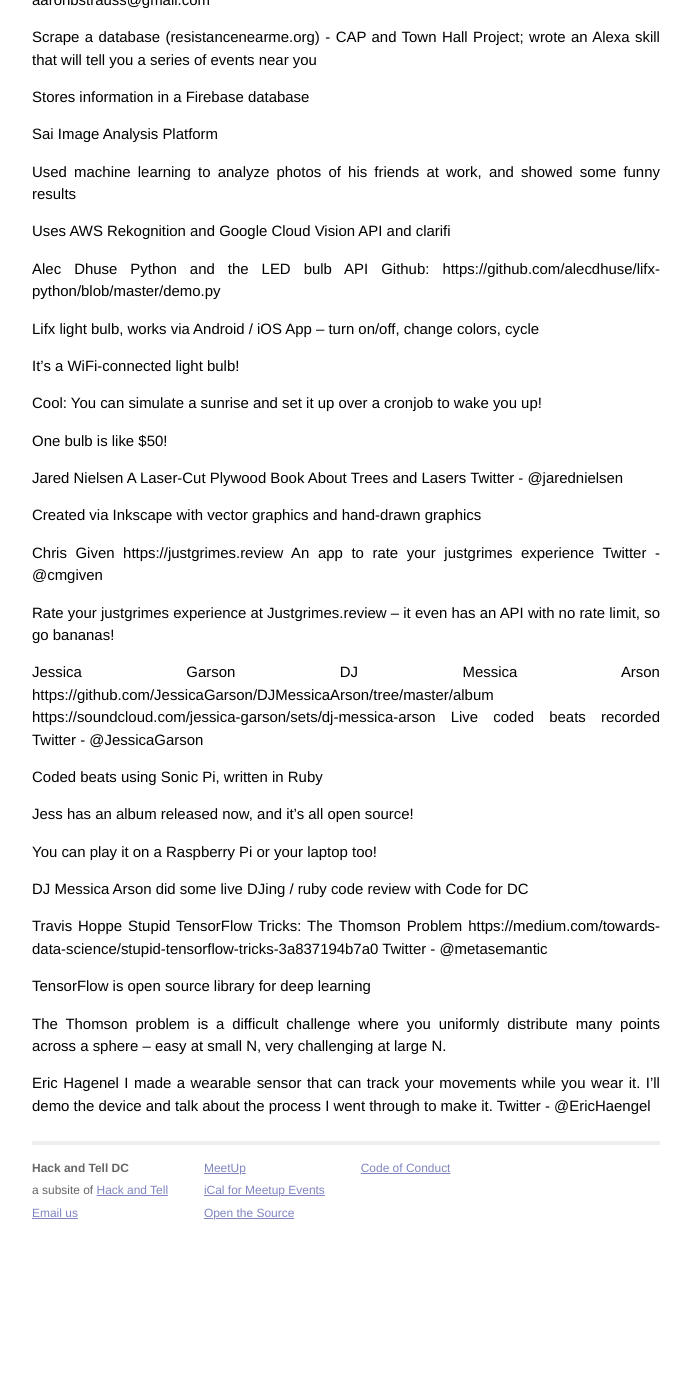
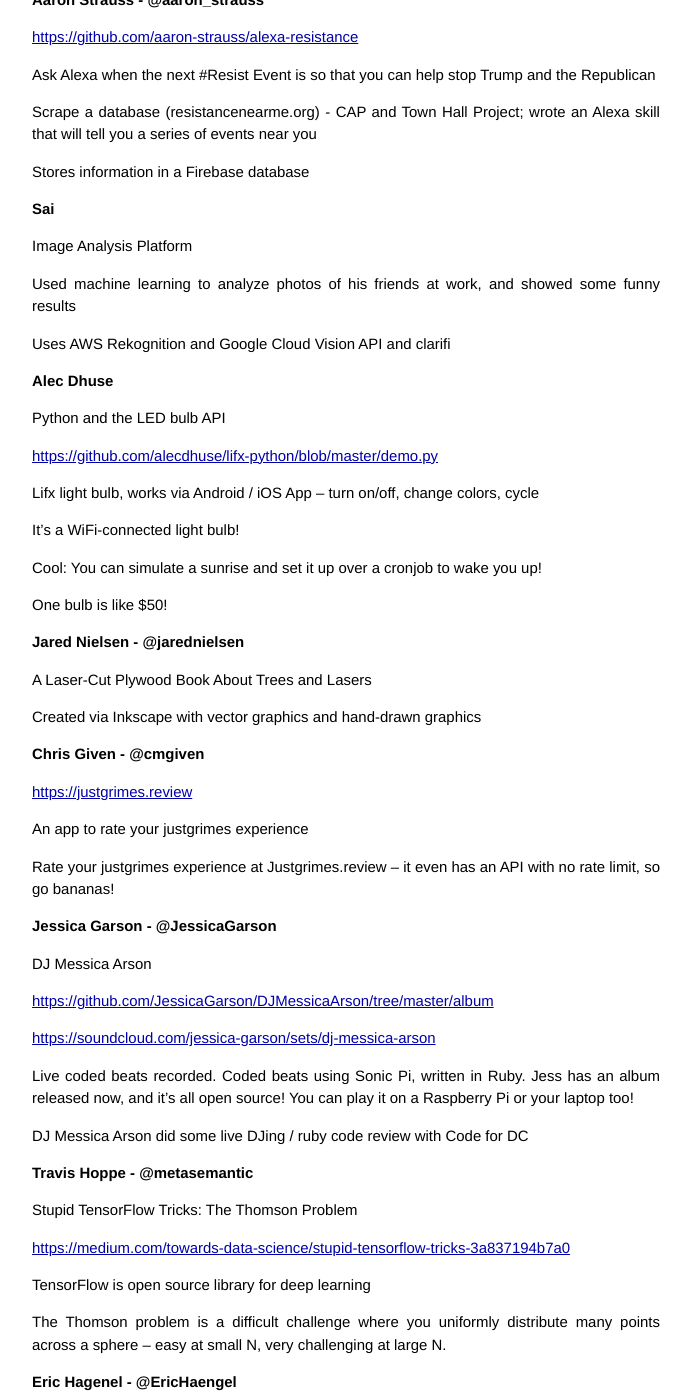
Before and after one commit to dchackandtell/dchackandtell.github.io, a Jekyll site: the page built from _posts/2017/2017-00-00-round-44.md, in a window 1280 px wide and 1400 px high, scrolled down 1423 px. Shown: the whole window, without its empty margins (294-985 px from the left). Built offline with Jekyll 4.4.1, drawn with Linux system fonts in a browser that asks for light colours; before the commit the page ends 2659 px from its top, so only the background shows below that; some of the changed text lies outside the part shown.

Commit message:
Add round 44

```diff
--- a/_posts/2017/2017-00-00-round-44.md
+++ b/_posts/2017/2017-00-00-round-44.md
@@ -2,18 +2,12 @@
 layout: post
 title:  "Round 44: Chatterbox Cafe"
 date:   2017-05-9 06:30:00
-status: notext
+status: text
 ---
 
-ED NOTE: Copied directly from Google Doc
+# Keren Tseytlin - @ktseytlin
 
-Follow us on Twitter - @DCHackandTell
-Venmo Eric at @Eric-Haengel for Pizza Donations - Suggested Donations $5
-Thanks to WeWork <3
-
-Keren Tseytlin
 Serverless Data Parsing
-Twitter - @ktseytlin
 
 Creates an AWS Lambda function for you quickly and easily to do your data parsing, even if you don't know how to set up the AWS Lambda.
 
@@ -25,10 +19,11 @@
 
 Limitation on number of concurrent AWS Lambda functions running at any time or how much memory is allocated, so you have to be careful with how much data you're processing at any time.
 
-Chris Nguyen
+# Chris Nguyen - @uncompiled
+
 Make Voldemort Great Again
-https://github.com/uncompiled/voldemort
-Twitter - @uncompiled
+
+[https://github.com/uncompiled/voldemort](https://github.com/uncompiled/voldemort)
 
 machinebox.io -- machine learning API inside a docker container, so you don't need to know machine learning
 
@@ -38,10 +33,11 @@
 
 Live demo worked with the family photo!
 
-David Reed
-https://groups.google.com/forum/#!forum/annotated-work-instructions
+# David Reed - @xDavidReed
+
+[https://groups.google.com/forum/#!forum/annotated-work-instructions](https://groups.google.com/forum/#!forum/annotated-work-instructions)
+
 Platform for open source collaboration on projects that are not code.
-Twitter - @xDavidReed
 
 GitHub is super confusing for non-coder contributors, so is there a better, alternative platform?
 
@@ -55,26 +51,29 @@
 
 Maybe: use a Wiki?
 
-Aaron Strauss
-https://github.com/aaron-strauss/alexa-resistance
+# Aaron Strauss - @aaron_strauss
+
+[https://github.com/aaron-strauss/alexa-resistance](https://github.com/aaron-strauss/alexa-resistance)
+
 Ask Alexa when the next #Resist Event is so that you can help stop Trump and the Republican
-Twitter - @aaron_strauss
-aaronbstrauss@gmail.com
 
 Scrape a database (resistancenearme.org) - CAP and Town Hall Project; wrote an Alexa skill that will tell you a series of events near you
 
 Stores information in a Firebase database
 
-Sai
+# Sai
+
 Image Analysis Platform
 
 Used machine learning to analyze photos of his friends at work, and showed some funny results
 
 Uses AWS Rekognition and Google Cloud Vision API and clarifi
 
-Alec Dhuse
+# Alec Dhuse
+
 Python and the LED bulb API
-Github: https://github.com/alecdhuse/lifx-python/blob/master/demo.py
+
+[https://github.com/alecdhuse/lifx-python/blob/master/demo.py](https://github.com/alecdhuse/lifx-python/blob/master/demo.py)
 
 Lifx light bulb, works via Android / iOS App -- turn on/off, change colors, cycle
 
@@ -84,43 +83,42 @@
 
 One bulb is like $50!
 
-Jared Nielsen
+# Jared Nielsen - @jarednielsen
+
 A Laser-Cut Plywood Book About Trees and Lasers
-Twitter - @jarednielsen
 
 Created via Inkscape with vector graphics and hand-drawn graphics
 
-Chris Given
-https://justgrimes.review
+# Chris Given - @cmgiven
+
+[https://justgrimes.review](https://justgrimes.review)
+
 An app to rate your justgrimes experience
-Twitter - @cmgiven
 
 Rate your justgrimes experience at Justgrimes.review -- it even has an API with no rate limit, so go bananas!
 
-Jessica Garson
+# Jessica Garson - @JessicaGarson
+
 DJ Messica Arson
-https://github.com/JessicaGarson/DJMessicaArson/tree/master/album
- https://soundcloud.com/jessica-garson/sets/dj-messica-arson
- Live coded beats recorded
- Twitter - @JessicaGarson
 
- Coded beats using Sonic Pi, written in Ruby
+[https://github.com/JessicaGarson/DJMessicaArson/tree/master/album](https://github.com/JessicaGarson/DJMessicaArson/tree/master/album)
 
- Jess has an album released now, and it's all open source!
+[https://soundcloud.com/jessica-garson/sets/dj-messica-arson](https://soundcloud.com/jessica-garson/sets/dj-messica-arson)
 
- You can play it on a Raspberry Pi or your laptop too!
+Live coded beats recorded. Coded beats using Sonic Pi, written in Ruby. Jess has an album released now, and it's all open source!
+You can play it on a Raspberry Pi or your laptop too!
 
 DJ Messica Arson did some live DJing / ruby code review with Code for DC
 
-Travis Hoppe
- Stupid TensorFlow Tricks: The Thomson Problem
- https://medium.com/towards-data-science/stupid-tensorflow-tricks-3a837194b7a0
-Twitter - @metasemantic
+# Travis Hoppe - @metasemantic
+
+Stupid TensorFlow Tricks: The Thomson Problem
+
+[https://medium.com/towards-data-science/stupid-tensorflow-tricks-3a837194b7a0](https://medium.com/towards-data-science/stupid-tensorflow-tricks-3a837194b7a0)
 
 TensorFlow is open source library for deep learning
 
 The Thomson problem is a difficult challenge where you uniformly distribute many points across a sphere -- easy at small N, very challenging at large N.
 
-Eric Hagenel
+# Eric Hagenel - @EricHaengel
 I made a wearable sensor that can track your movements while you wear it. I'll demo the device and talk about the process I went through to make it.
-Twitter - @EricHaengel
```
